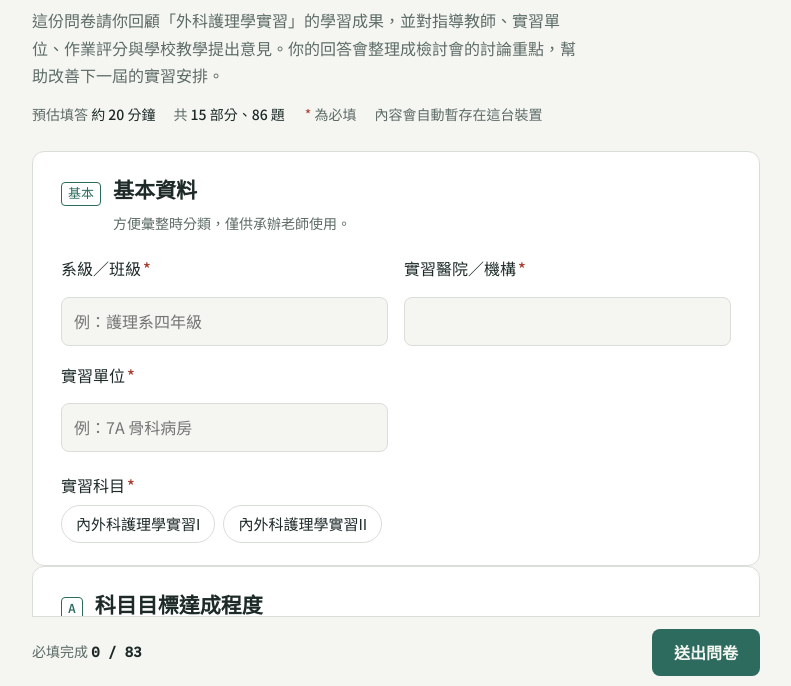
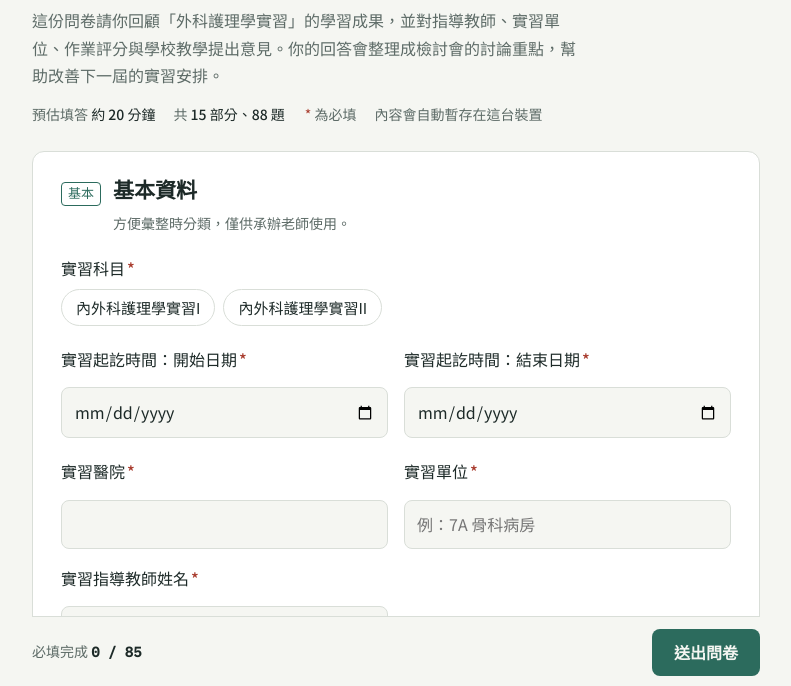
Before and after one commit to hsiufangNQU/internship-survey, a plain HTML site: page index.html in a window 1280 px wide. Shown: the part 112-798 px from the top of the page, without its empty margins (244-1035 px from the left). Drawn offline with Linux system fonts and the light colour scheme.

Commit message:
Add files via upload

```diff
--- a/index.html
+++ b/index.html
@@ -57,7 +57,7 @@ section.part{background:var(--surface);border:1px solid var(--line);border-radiu
 .q>legend,.q>label.ql{font-weight:500;padding:0;margin-bottom:6px}
 .req{color:var(--danger);margin-left:2px}
 .hint{font-size:13px;color:var(--muted);font-weight:400}
-input[type=text],textarea,select{font:inherit;width:100%;padding:10px 12px;border:1px solid var(--line);border-radius:8px;background:var(--bg);color:var(--ink)}
+input[type=text],input[type=date],textarea,select{font:inherit;width:100%;padding:10px 12px;border:1px solid var(--line);border-radius:8px;background:var(--bg);color:var(--ink)}
 textarea{min-height:110px;resize:vertical}
 input:focus-visible,textarea:focus-visible,select:focus-visible,button:focus-visible{outline:2px solid var(--accent);outline-offset:2px}
 .grid2{display:grid;grid-template-columns:repeat(auto-fit,minmax(220px,1fr));gap:16px}
@@ -146,10 +146,12 @@ const lk=(id,label)=>({id,type:"likert",label,req:true});
 
 const SECTIONS=[
  {no:"基本",title:"基本資料",desc:"方便彙整時分類，僅供承辦老師使用。",items:[
-   {id:"dept",type:"text",label:"系級／班級",req:true,ph:"例：護理系四年級"},
-   {id:"org",type:"text",label:"實習醫院／機構",req:true,ph:""},
+   {id:"course",type:"radio",label:"實習科目",req:true,opts:["內外科護理學實習I","內外科護理學實習II"]},
+   {id:"dateStart",type:"date",group:"dates",label:"實習起訖時間：開始日期",req:true},
+   {id:"dateEnd",type:"date",group:"dates",label:"實習起訖時間：結束日期",req:true},
+   {id:"org",type:"text",label:"實習醫院",req:true,ph:""},
    {id:"unit",type:"text",label:"實習單位",req:true,ph:"例：7A 骨科病房"},
-   {id:"course",type:"radio",label:"實習科目",req:true,opts:["內外科護理學實習I","內外科護理學實習II"]},
+   {id:"teacher",type:"text",label:"實習指導教師姓名",req:true,ph:""},
  ]},
  {no:"A",title:"科目目標達成程度",desc:"學生自我評價：你在「外科護理學實習」科目目標的達成程度。分數越高表示達成程度越高。",items:[
    sc("a1","運用基礎生物醫學科學與內外科相關護理學知識，正確且安全地執行護理照護技能。",S_PCT),
@@ -292,11 +294,13 @@ function renderForm(){
     for(const it of s.items){
       let node;
       if(it.type==="sub"){sec.append(el("div",{class:"subhead",text:it.label}));continue}
-      if(it.type==="text"){
+      if(it.type==="text"||it.type==="date"){
         node=el("div",{class:"q",id:"q-"+it.id});
         const lab=el("label",{class:"ql",for:"f-"+it.id});lab.append(labelNodes(it));
-        node.append(lab,el("input",{type:"text",id:"f-"+it.id,name:it.id,placeholder:it.ph||"",maxlength:"120"}));
-        if(s.no==="基本"){if(!grid){grid=el("div",{class:"grid2"});sec.append(grid)}grid.append(node);continue}
+        node.append(lab,it.type==="date"
+          ?el("input",{type:"date",id:"f-"+it.id,name:it.id,min:"2020-01-01",max:"2099-12-31"})
+          :el("input",{type:"text",id:"f-"+it.id,name:it.id,placeholder:it.ph||"",maxlength:"120"}));
+        if(s.no==="基本"){const g=it.group||"";if(!grid||grid.dataset.g!==g){grid=el("div",{class:"grid2"});grid.dataset.g=g;sec.append(grid)}grid.append(node);continue}
       }else if(it.type==="area"){
         node=el("div",{class:"q",id:"q-"+it.id});
         const lab=el("label",{class:"ql",for:"f-"+it.id});lab.append(labelNodes(it));
@@ -332,12 +336,20 @@ function fillForm(a){
   if(!a)return;
   for(const it of ITEMS){
     const v=a[it.id];if(v==null)continue;
-    if(it.type==="text"||it.type==="area"){const f=document.getElementById("f-"+it.id);if(f)f.value=v}
+    if(it.type==="text"||it.type==="area"||it.type==="date"){const f=document.getElementById("f-"+it.id);if(f)f.value=v}
     else if(it.type==="check"){document.querySelectorAll(`input[name="${it.id}"]`).forEach(i=>i.checked=Array.isArray(v)&&v.includes(i.value))}
     else{document.querySelectorAll(`input[name="${it.id}"]`).forEach(i=>i.checked=String(v)===i.value)}
   }
 }
 const isAnswered=(it,a)=>{const v=a[it.id];return Array.isArray(v)?v.length>0:v!==null&&v!==""&&v!==undefined};
+// 結束日期不可早於開始日期；有問題回傳要標紅的題目 id
+const dateProblem=a=>a.dateStart&&a.dateEnd&&a.dateEnd<a.dateStart?"dateEnd":null;
+function checkDates(a,err){
+  const bad=dateProblem(a);if(!bad)return true;
+  document.getElementById("q-"+bad)?.classList.add("missing");
+  err.textContent="結束日期不能早於開始日期";document.getElementById("q-"+bad)?.scrollIntoView({behavior:"smooth",block:"center"});
+  return false;
+}
 let draftTimer=null;
 function updateProgress(){
   const a=readForm();const n=REQ.filter(it=>isAnswered(it,a)).length;
@@ -399,6 +411,7 @@ async function onSubmit(ev){
   const err=$("#form-err");
   if(miss.length){miss.forEach(it=>document.getElementById("q-"+it.id)?.classList.add("missing"));
     err.textContent=`還有 ${miss.length} 題必填未完成（已標紅）`;document.getElementById("q-"+miss[0].id)?.scrollIntoView({behavior:"smooth",block:"center"});return}
+  if(!checkDates(a,err))return;
   err.textContent="";$("#fallback").hidden=true;
   const payload=buildPayload(a);
   if(!SUBMIT_URL){fallbackBox(payload);return}
```
